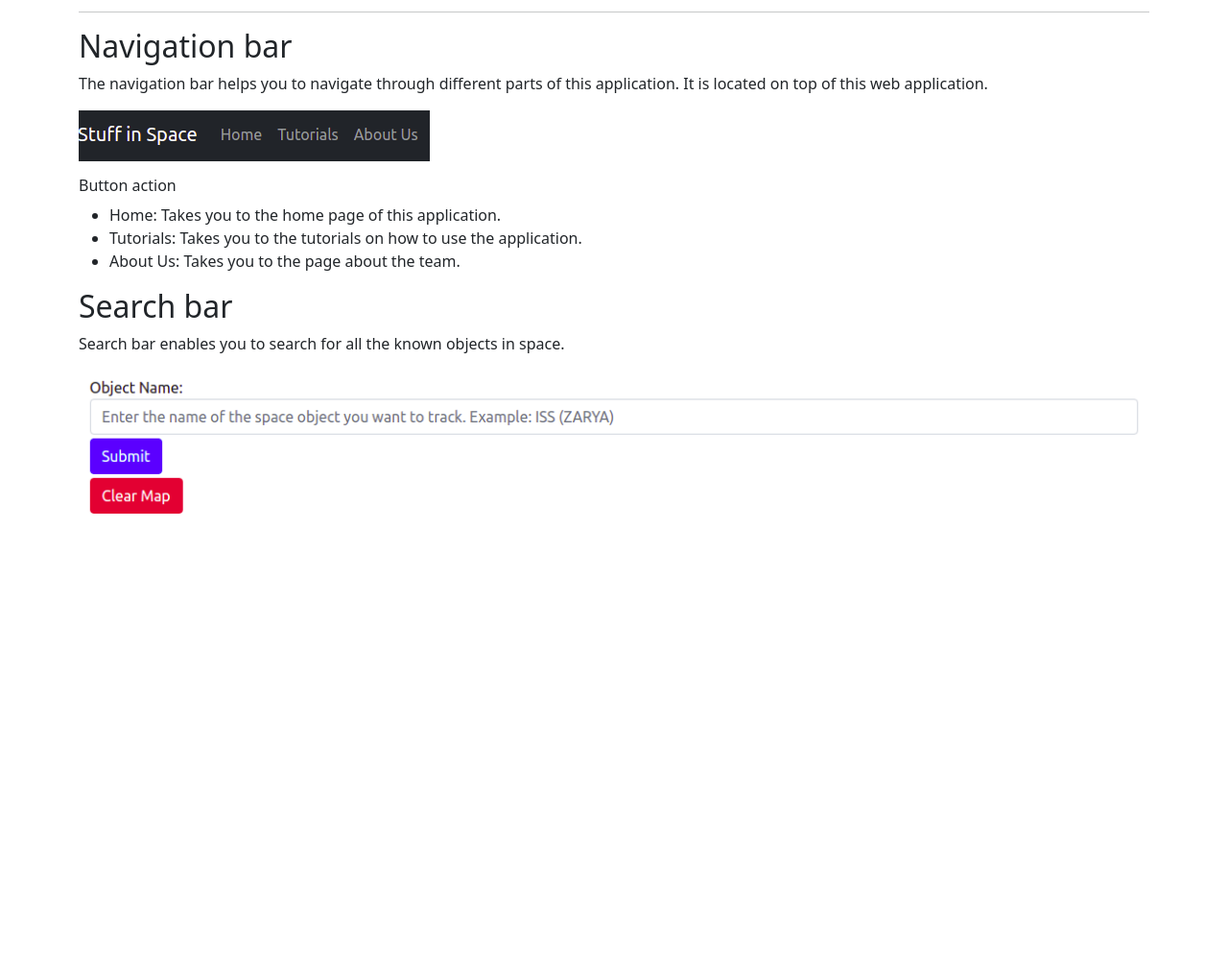
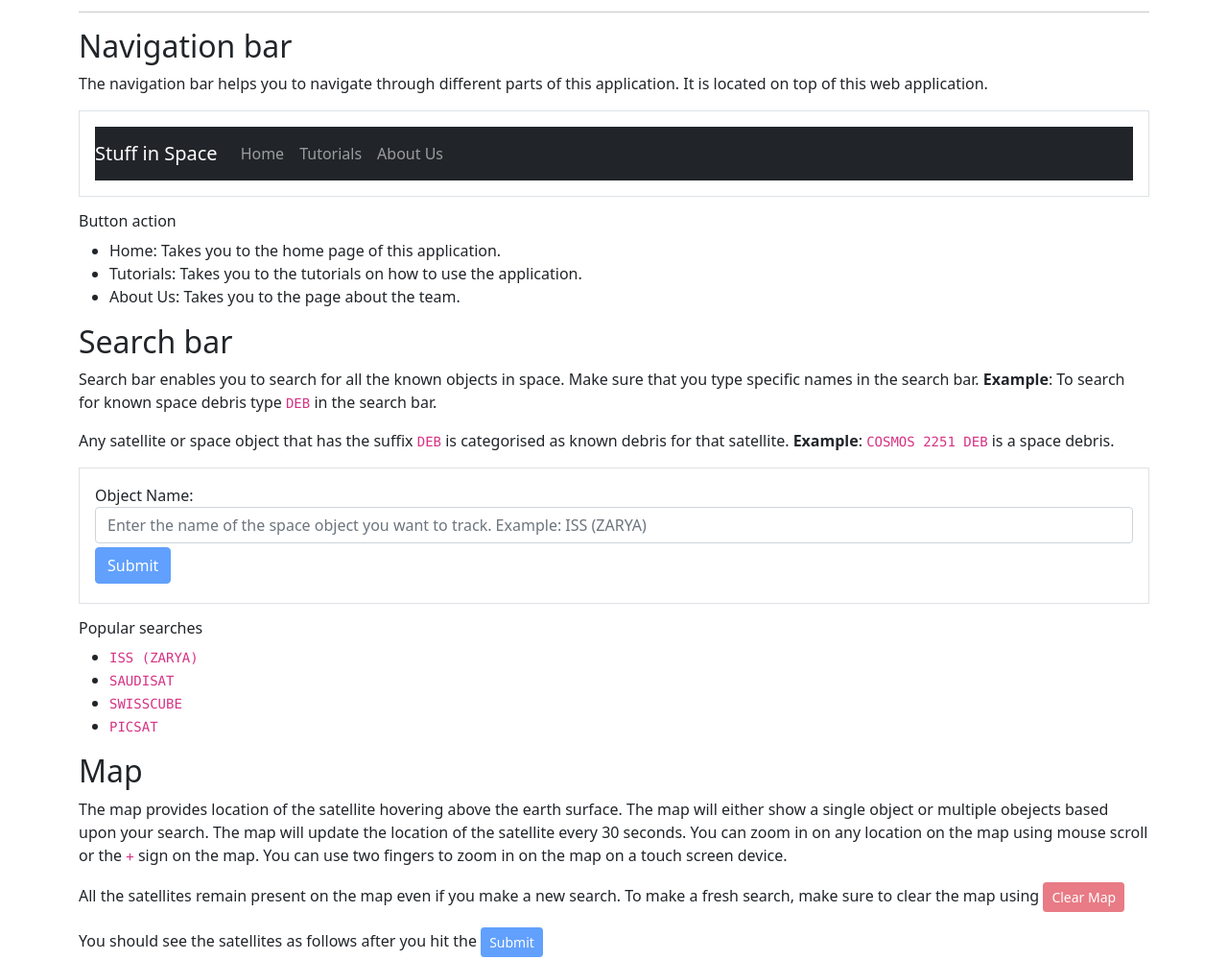
Before and after one commit to pushkarkadam/space_stuff, a plain HTML site: page tutorials.html in a window 1280 px wide. Shown: the part 140-1140 px from the top of the page at 96% size. Before the commit the page ends 800 px from the top, so only its background shows below. Drawn offline with nearby package versions, Linux system fonts and the light colour scheme.

Commit message:
Tutorials completed.

```diff
--- a/tutorials.html
+++ b/tutorials.html
@@ -5,7 +5,6 @@
         <title>Tutorials</title>
         <link rel="icon" type="image/png" sizes="32x32" href="images/favicon-32x32.png">
         <link rel="icon" type="image/png" sizes="16x16" href="images/favicon-16x16.png">
-        <script src="index.js" type="text/javascript"></script>
         <link rel="stylesheet" href="styles.css">
         <!-- CSS only -->
         <link href="https://cdn.jsdelivr.net/npm/bootstrap@5.1.1/dist/css/bootstrap.min.css" rel="stylesheet" integrity="sha384-F3w7mX95PdgyTmZZMECAngseQB83DfGTowi0iMjiWaeVhAn4FJkqJByhZMI3AhiU" crossorigin="anonymous">
@@ -53,7 +52,29 @@
                         The navigation bar helps you to navigate through different parts of this application.
                         It is located on top of this web application.
                     </p>
-                    <img src="images/navbar.png" class="img-fluid" alt="navar">
+                    <div class="border">
+                        <div class="m-3">
+                            <nav class="navbar navbar-expand-lg navbar-dark bg-dark">
+                                <a class="navbar-brand" href="index.html">Stuff in Space</a>
+                                <button class="navbar-toggler" type="button" data-toggle="collapse" data-target="#navbarInText" aria-controls="navbarSupportedContent" aria-expanded="false" aria-label="Toggle navigation">
+                                    <span class="navbar-toggler-icon"></span>
+                                </button>
+                                <div class="collapse navbar-collapse" id="navbarInText">
+                                    <ul class="navbar-nav mr-auto">
+                                        <li class="nav-item active">
+                                            <a class="nav-link" href="#">Home</a>
+                                        </li>
+                                        <li class="nav-item active">
+                                            <a class="nav-link" href="#">Tutorials</a>
+                                        </li>
+                                        <li class="nav-item active">
+                                            <a class="nav-link" href="#">About Us</a>
+                                        </li>
+                                    </ul>
+                                </div>
+                            </nav>
+                        </div>
+                    </div>
                     <p>
                         <h6>Button action</h6>
                         <ul>
@@ -67,8 +88,50 @@
                     <h2>Search bar</h2>
                     <p>
                         Search bar enables you to search for all the known objects in space.
+                        Make sure that you type specific names in the search bar.
+                        <strong>Example</strong>: To search for known space debris type <code>DEB</code> in the search bar.
                     </p>
-                    <img src="images/search_bar.png" class="img-fluid" alt="search bar">
+                    <p>
+                        Any satellite or space object that has the suffix <code>DEB</code> is categorised as known debris for that satellite.
+                        <strong>Example</strong>: <code>COSMOS 2251 DEB</code> is a space debris.
+                    </p>
+                    <div class="border">
+                        <div class="m-3">
+                            <form>
+                                <div class="form-group">
+                                    <label>Object Name:</label>
+                                    <input type="text" class="form-control" placeholder="Enter the name of the space object you want to track. Example: ISS (ZARYA)">
+                                </div>
+                                <input type="submit" class="btn btn-primary disabled mt-1 mb-1">
+                            </form>
+                        </div>
+                    </div>
+                    <p>
+                        <h6>Popular searches</h6>
+                        <ul>
+                            <li><code>ISS (ZARYA)</code></li>
+                            <li><code>SAUDISAT</code></li>
+                            <li><code>SWISSCUBE</code></li>
+                            <li><code>PICSAT</code></li>
+                        </ul>
+                    </p>
+                </div>
+                <div class="">
+                    <h2>Map</h2>
+                    <p>
+                        The map provides location of the satellite hovering above the earth surface.
+                        The map will either show a single object or multiple obejects based upon your search.
+                        The map will update the location of the satellite every 30 seconds.
+                        You can zoom in on any location on the map using mouse scroll or the <code>+</code> sign on the map.
+                        You can use two fingers to zoom in on the map on a touch screen device.
+                    </p>
+                    <p>
+                        All the satellites remain present on the map even if you make a new search.
+                        To make a fresh search, make sure to clear the map using <button type="button" class="btn btn-danger disabled btn-sm" name="button">Clear Map</button>
+                    </p>
+                    <p>You should see the satellites as follows after you hit the <button type="button" class="btn btn-primary disabled btn-sm" name="button">Submit</button> </p>
+
+                    <img src="images/map_tut.png" class="img-fluid" alt="space stuff">
                 </div>
 
             </div>
```
Also changed, not shown: images/map_tut.png (added).
